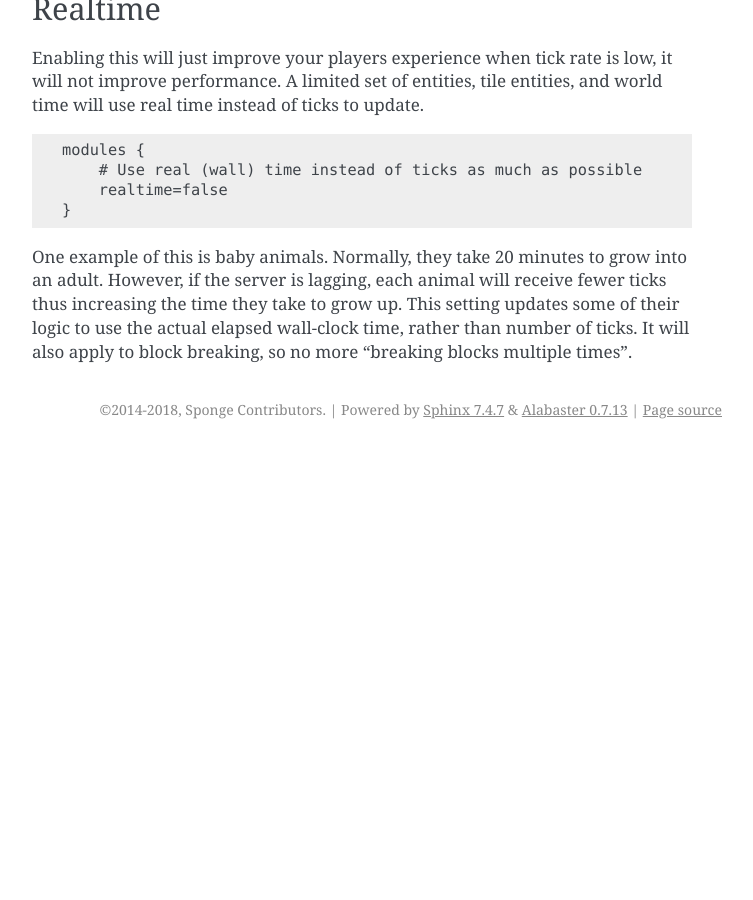
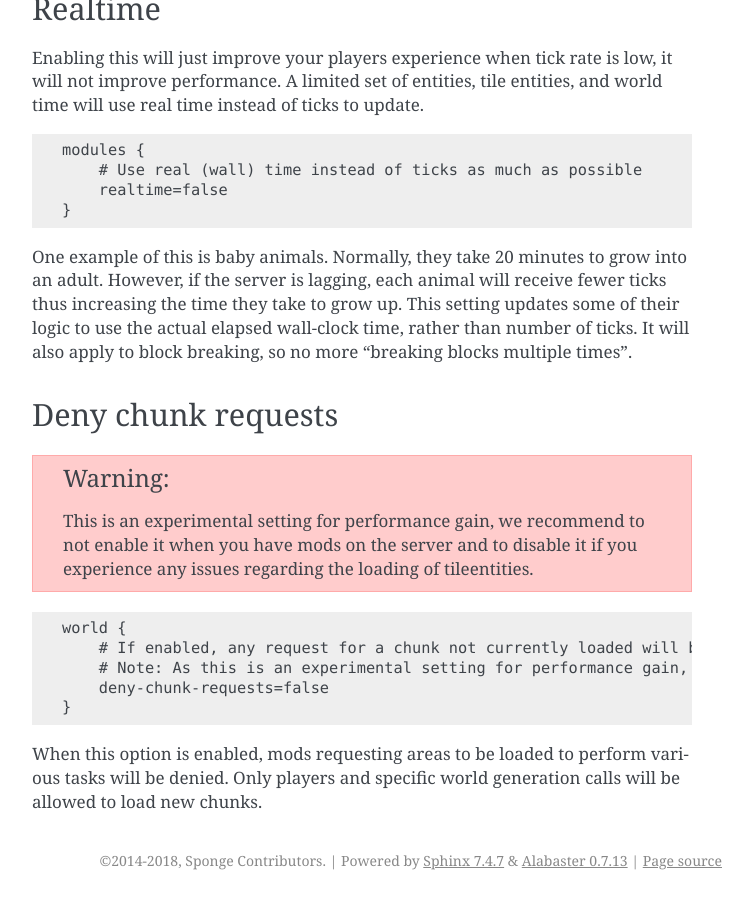
Before and after one commit to SpongePowered/SpongeDocs, a Sphinx documentation site: the page built from source/server/management/performance-tweaks.rst, in a window 1280 px wide and 900 px high, scrolled down 2751 px. Shown: the whole window, without its empty margins (388-1141 px from the left). Built offline with Sphinx 7.4.7, drawn with Linux system fonts in a browser that asks for light colours; pages that are not in the unit, such as notebooks, are missing from menus; before the commit the page ends 3200 px from its top, so only the background shows below that.

Commit message:
Update configuration page and add deny-chunk-requests to the optimization page

```diff
--- a/source/server/management/performance-tweaks.rst
+++ b/source/server/management/performance-tweaks.rst
@@ -137,3 +137,22 @@ One example of this is baby animals. Normally, they take 20 minutes to grow into
 lagging, each animal will receive fewer ticks thus increasing the time they take to grow up. This setting updates some
 of their logic to use the actual elapsed wall-clock time, rather than number of ticks. It will also apply to block
 breaking, so no more "breaking blocks multiple times".
+
+Deny chunk requests
+===================
+
+.. warning::
+
+  This is an experimental setting for performance gain, we recommend to not enable it when you have mods on the server
+  and to disable it if you experience any issues regarding the loading of tileentities.
+
+.. code-block:: none
+
+    world {
+        # If enabled, any request for a chunk not currently loaded will be denied (exceptions apply for things like world gen and player movement).
+        # Note: As this is an experimental setting for performance gain, if you encounter any issues then we recommend disabling it.
+        deny-chunk-requests=false
+    }
+
+When this option is enabled, mods requesting areas to be loaded to perform various tasks will be denied. Only players
+and specific world generation calls will be allowed to load new chunks.
```
Also changed, not shown: source/server/getting-started/configuration/sponge-conf.rst (+69 -21 lines).
